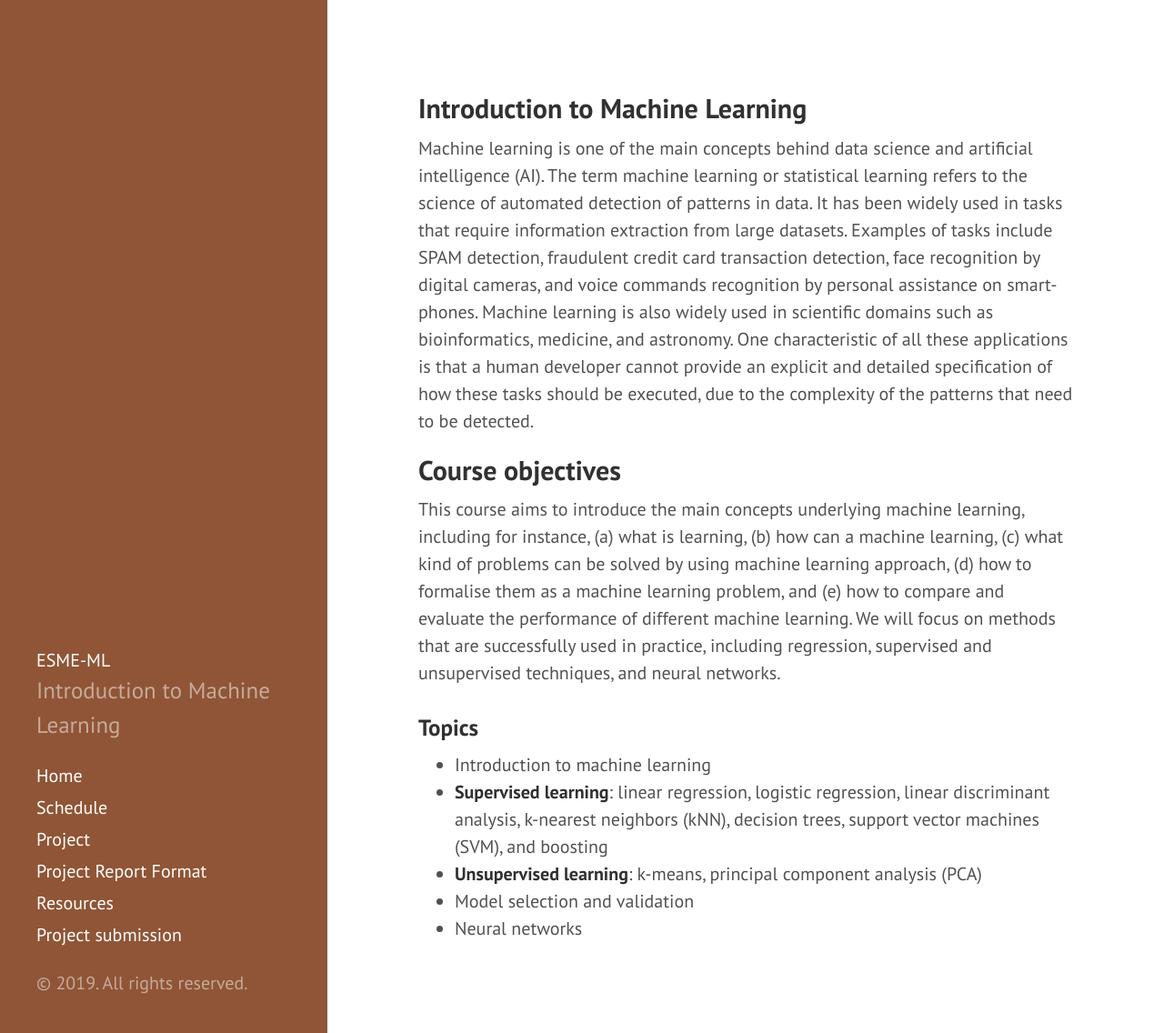
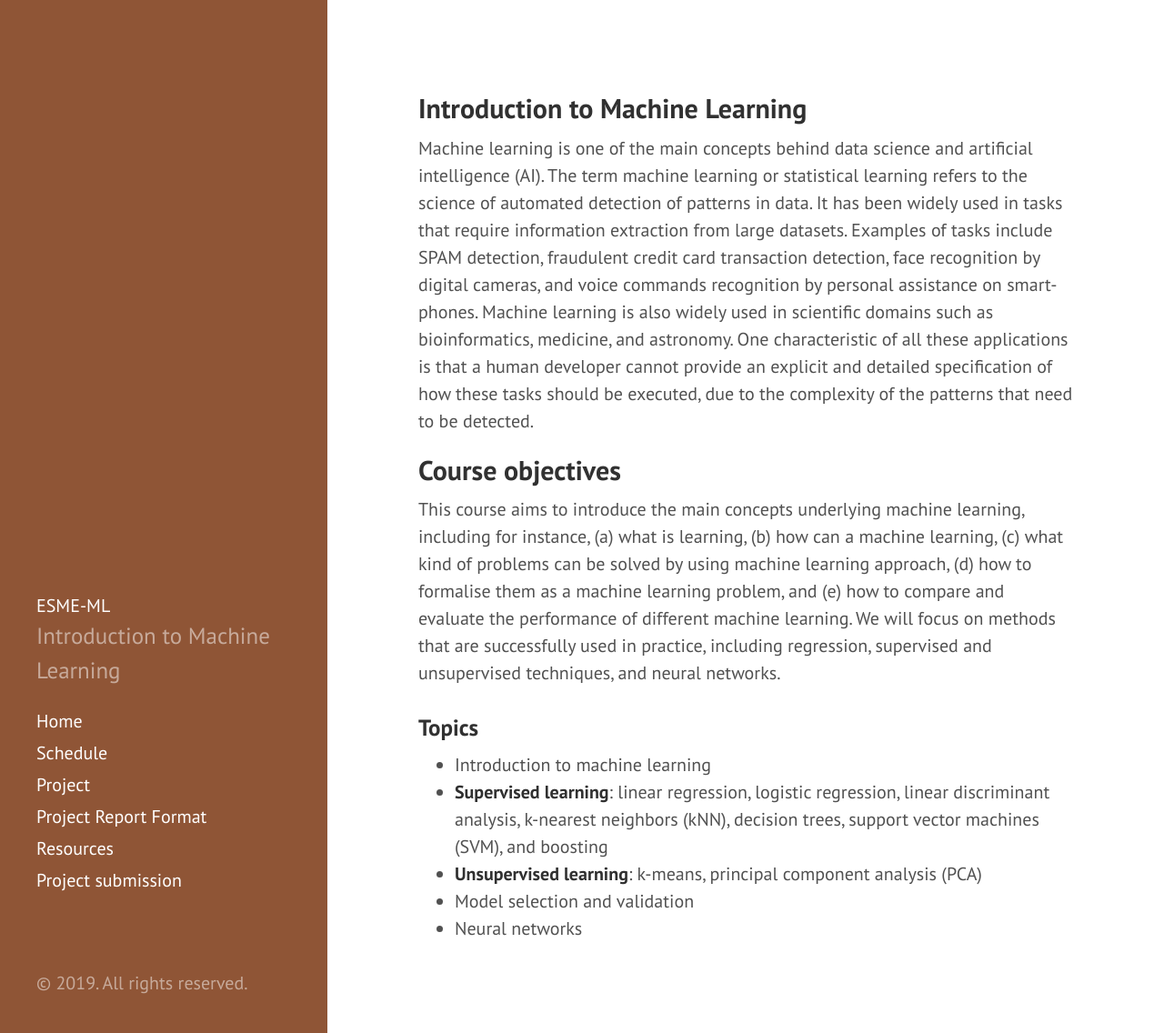
Before and after one commit to esmeml/esmeml.github.io, a Jekyll site: the page built from index.html, in a window 1280 px wide and 1136 px high. Shown: the whole window at 91% size. Built offline with Jekyll 4.4.1, drawn with Linux system fonts in a browser that asks for light colours; nearby versions of some CDN libraries; the list of posts is cut into pages by our own code.

Commit message:
Try to fix the problem of sidebar space

```diff
--- a/_includes/sidebar.html
+++ b/_includes/sidebar.html
@@ -29,7 +29,9 @@
     </nav>
 
 	<div class="sidebar-item">
-	  </div>
+		<h4 style="color: white"></h4>
+	    <br/><br/>
+	</div>
 
     <p>&copy; {{ site.time | date: '%Y' }}. All rights reserved.</p>
   </div>
```
